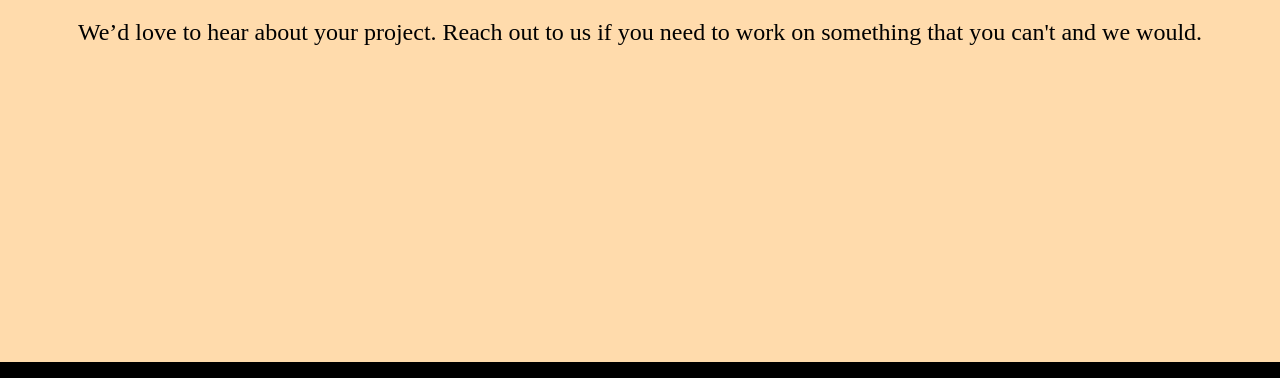
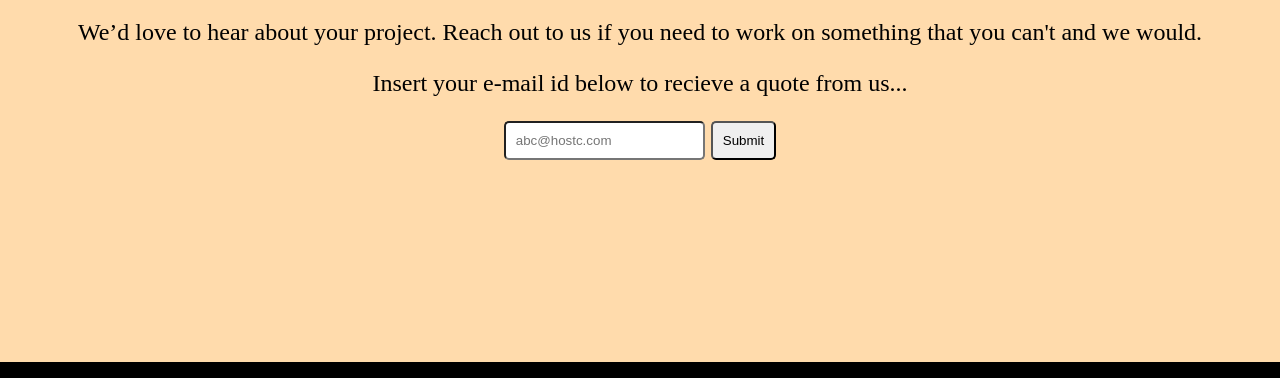
Before and after one commit to npatel0202/Group6-Lab5, a plain HTML site: page index.html in a window 1280 px wide. Shown: the part 198-576 px from the top of the page. Drawn offline with Linux system fonts and the light colour scheme.

Commit message:
Added some css and a form in the index file

```diff
--- a/index.html
+++ b/index.html
@@ -14,19 +14,21 @@
 		<div class="right">
 			<a href="work.html">WORK</a>
 			<a href="contact.html">CONTACT US</a>
-
 		</div>
 	</nav>
 
 	<div class="main">
 		<h1>This pages were built using float layout and positioning.</h1>
 		<p>We’d love to hear about your project. Reach out to us if you need to work on something that you can't and we would.</p>
+		<p>Insert your e-mail id below to recieve a quote from us...</p>
+		<form type"POST">
+			<input type="email" placeholder="abc@hostc.com">
+			<button type="submit">Submit</button>
+		</form>
 	</div>
 
 	<footer>
 		<p>We referred to <a href="https://studiompls.com/">studiompls</a> for the design of this webpage.</p>
-
-
 	</footer>
 </body>
 </html>
--- a/style.css
+++ b/style.css
@@ -32,6 +32,20 @@ nav .right  a {
 	font-size: 1.5rem;
 }
 
+.main form input {
+	padding: 10px;
+	border-radius: 5px;
+}
+
+.main form button {
+	padding: 10px;
+	border-radius: 5px;
+}
+
+.main form button:hover {
+	cursor: pointer;
+}
+
 footer {
 	position: absolute;
 	left: 0;
```
Also changed, not shown: contact.html (+2 -2 lines), work.html (+2 -2 lines).
